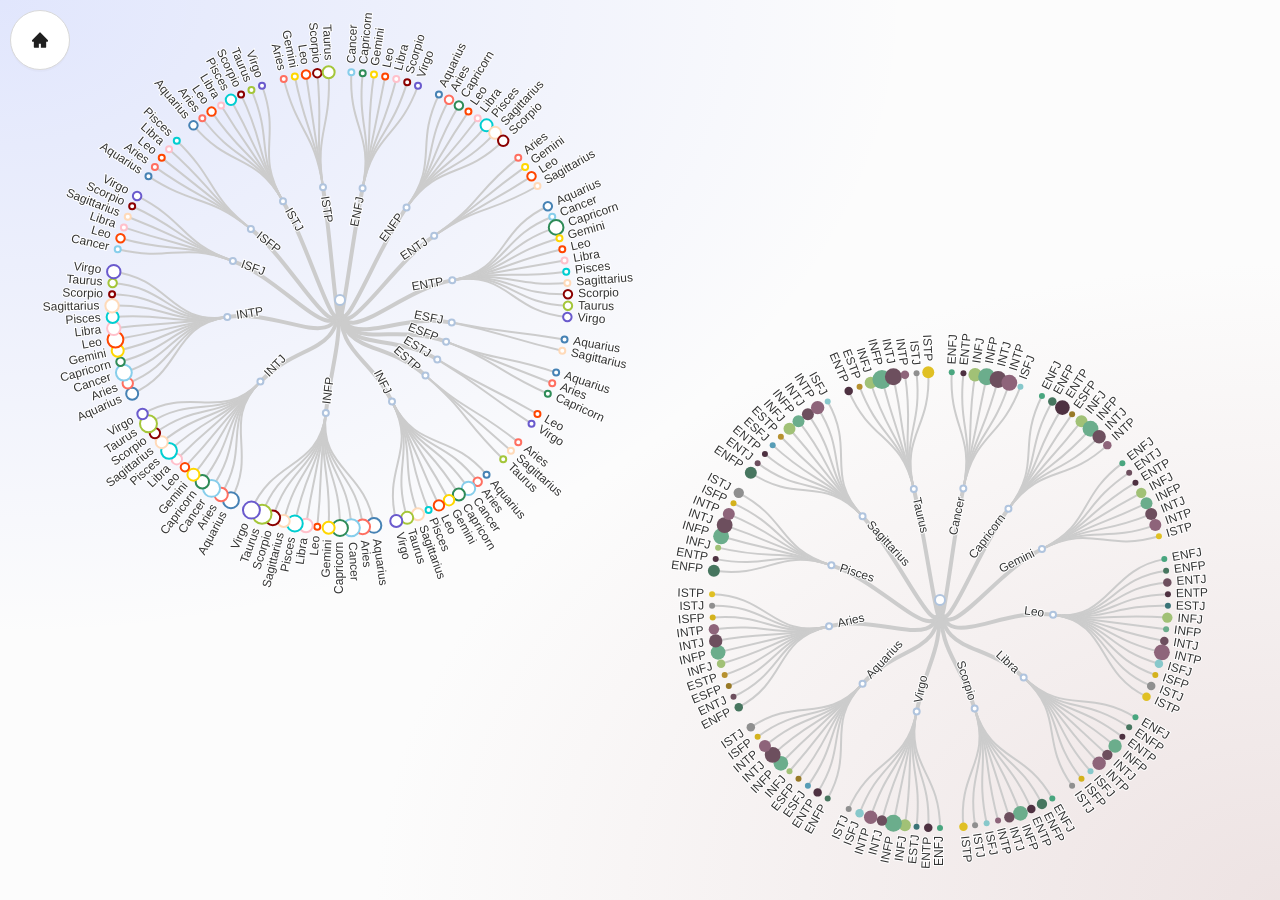
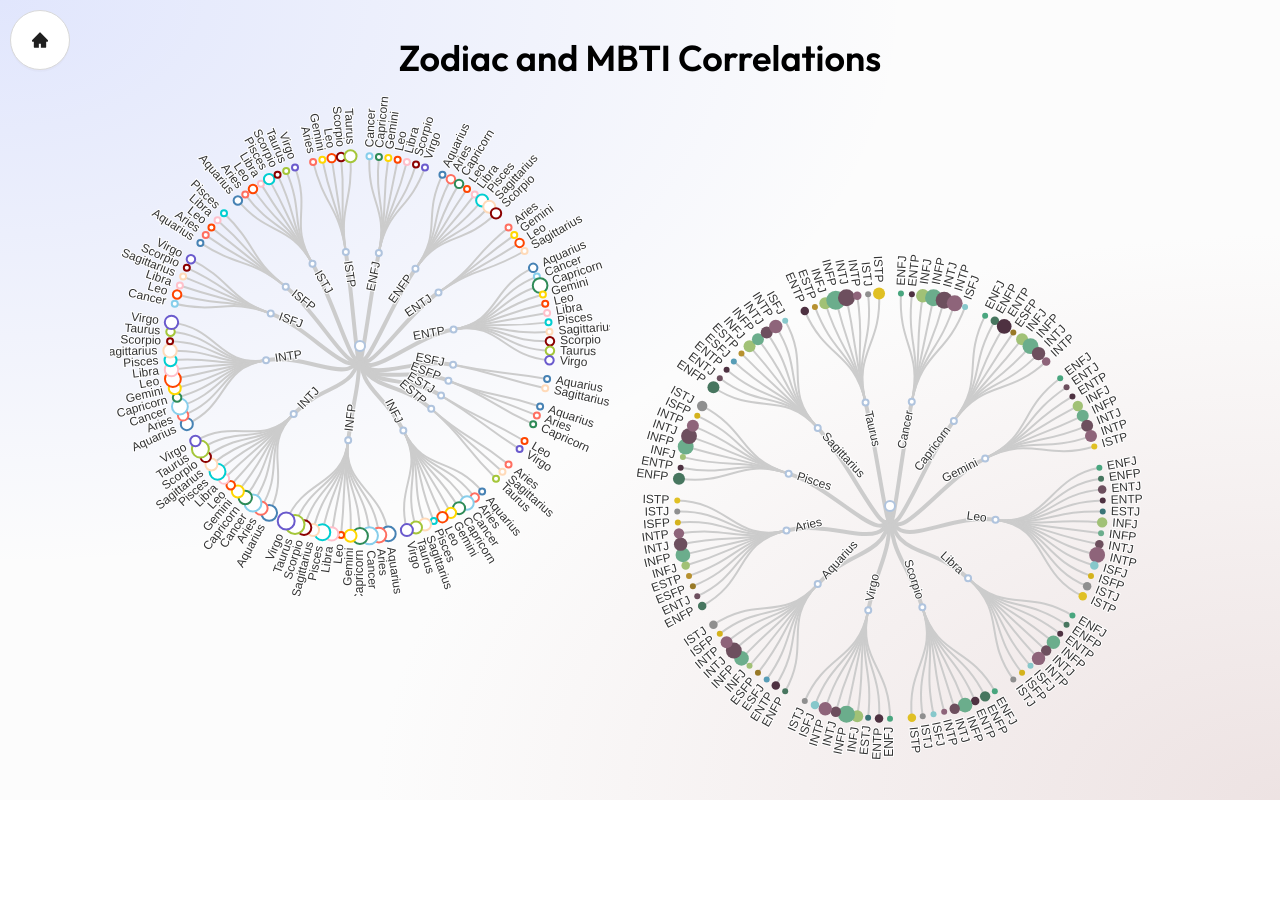
Before and after one commit to Leon-Chin/mbti-visualization, a React (Vite) app: page / in a window 1280 px wide. Both pictures are taken after a click on the element 756 px from the left and 307 px from the top of the page. After the commit the page ends 800 px from the top, so only its background shows below. Built offline with nearby package versions, Linux system fonts and the light colour scheme.

Commit message:
feat: add the title of zodiac relation page

```diff
--- a/src/components/ZodiacChart/index.jsx
+++ b/src/components/ZodiacChart/index.jsx
@@ -119,18 +119,21 @@ export default function ZodiacChart() {
     };
 
     return (
+        <div style={{ display: 'flex', alignItems: 'center', justifyContent: 'center', flexDirection: 'column', }}>
+            <div style={{ marginTop: 40, textAlign: 'center', fontSize: 36, fontWeight: 600 }}>Zodiac and MBTI Correlations</div>
             <div style={{ display: "flex", alignItems: 'center', justifyContent: 'center' }}>
-            <div style={{ display: 'flex', flex: 1, alignItems: 'flex-start', justifyContent: 'flex-end', height: 900 }}>
+                <div style={{ display: 'flex', flex: 1, alignItems: 'flex-start', justifyContent: 'flex-end', height: 700, paddingTop: 20 }}>
                     <ReactECharts
                         option={option_p_z}
-                    style={{ height: 600, width: 600 }}
+                        style={{ height: 500, width: 500 }}
                     />
                 </div>
-            <div style={{ display: 'flex', flex: 1, alignItems: 'flex-end', justifyContent: 'flex-start', height: 900 }}>
+                <div style={{ display: 'flex', flex: 1, alignItems: 'flex-end', justifyContent: 'flex-start', height: 700 }}>
                     <ReactECharts
                         option={option_z_p}
-                    style={{ height: 600, width: 600 }}
+                        style={{ height: 560, width: 560 }}
                     />
+                </div>
             </div>
         </div>
     )
--- a/src/components/wordCloud/index.jsx
+++ b/src/components/wordCloud/index.jsx
@@ -56,24 +56,26 @@ const WordCloud = ({ words, personality }) => {
 
 
 const WordCloudChart = () => {
-    return <div style={{ display: 'flex', alignItems: 'center', justifyContent: 'center', flexDirection: 'column', marginBottom: 20 }}>
+    return <div style={{ display: 'flex', alignItems: 'center', justifyContent: 'center', flexDirection: 'column', paddingTop: 40, marginBottom: 20 }}>
         <div
             style={{
                 width: 1200,
-                marginBottom: 20,
+                marginBottom: 30,
                 display: 'flex',
+                justifyContent: 'center',
+                fontSize: 36,
                 gap: 4
             }}
         >
-            <span style={{ fontFamily: " Arial, sans-serif", fontSize: 20, color: "#444", fontWeight: 600 }}>十六型人格词云分析</span>
-            <span style={{ fontFamily: " Arial, sans-serif", fontSize: 20, color: "#444", fontWeight: 100 }}>Wordclouds Imagination</span>
+            <span style={{ color: "#444", fontWeight: 600 }}>16 Personalities Wordclouds Analysis</span>
+            <span style={{ color: "#444", fontWeight: 100 }}>Wordclouds Imagination</span>
         </div>
         <div
             style={{
                 width: 1200,
                 display: 'grid',
                 gridTemplateColumns: 'repeat(4, 1fr)', // 设置为 4 列布局
-                gap: '20px', // 每个单元之间的间距
+                gap: '20px', // 每个单元之间的间距w
                 justifyItems: 'center', // 水平居中对齐
                 alignItems: 'center', // 垂直居中对齐
             }}
```
Lines whose indentation alone changed are shown as unchanged.
